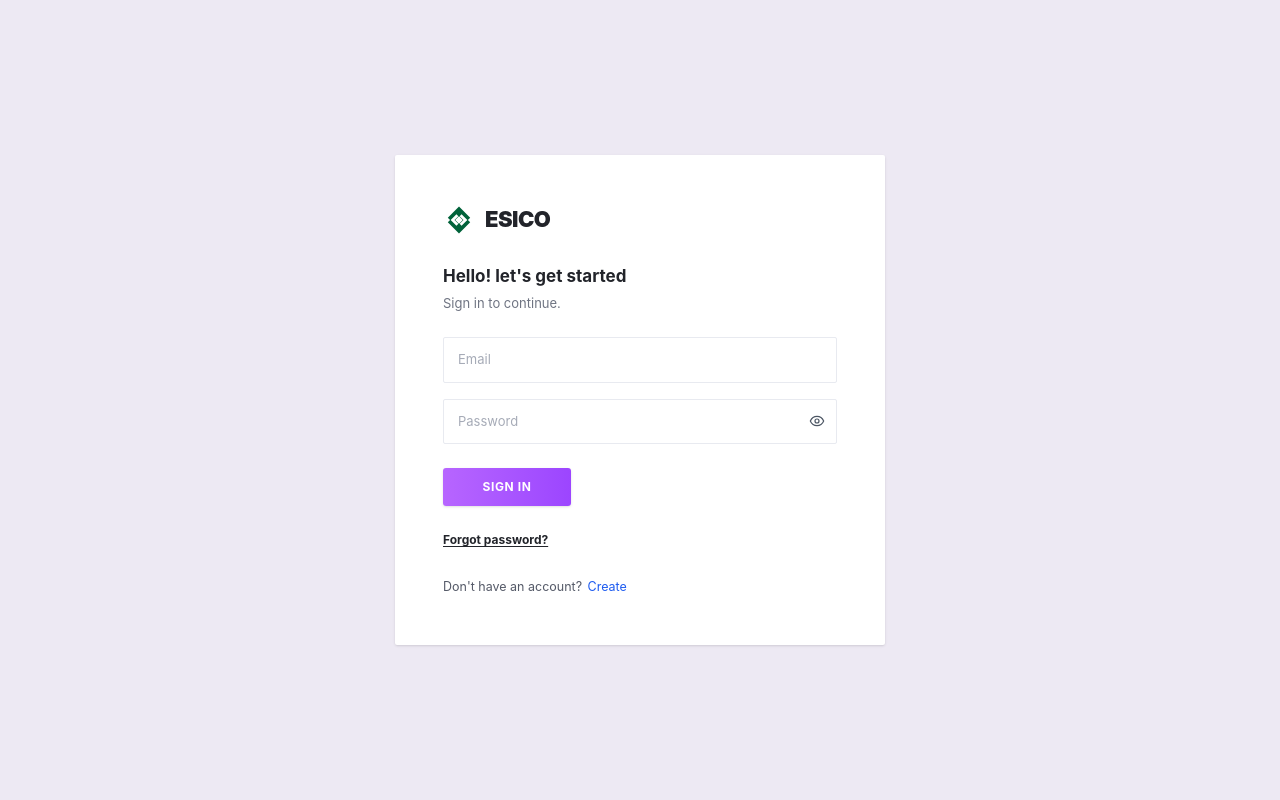
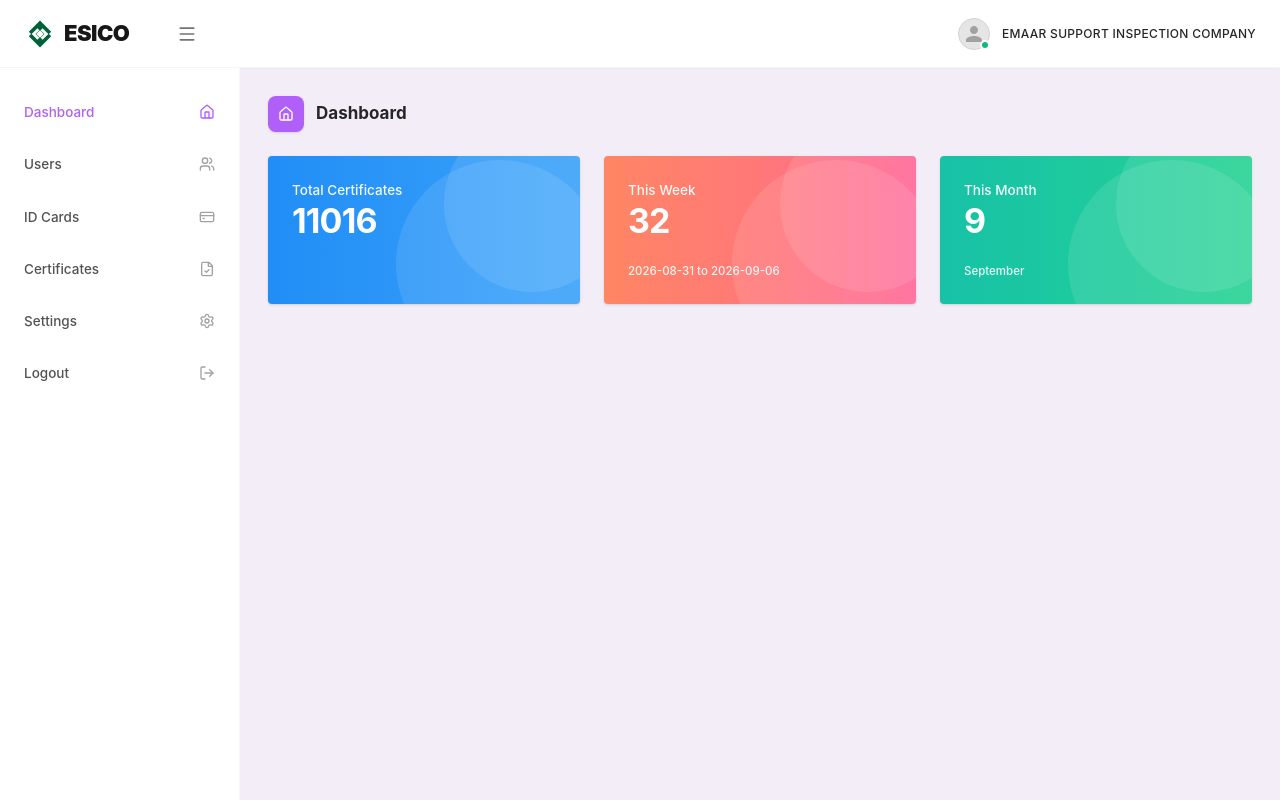
Before and after one commit to raginraju/esico-prototype, a React (Vite) app: page /dashboard in a window 1280 px wide. Built offline with nearby package versions, Linux system fonts and the light colour scheme.

Commit message:
dashboard changes

```diff
--- a/src/App.tsx
+++ b/src/App.tsx
@@ -1,27 +1,20 @@
-import { HashRouter, Routes, Route, Navigate } from "react-router-dom";
+import { BrowserRouter, Routes, Route, Navigate } from "react-router-dom";
 import Login from "./pages/Login";
+import Dashboard from "./pages/Dashboard";
 import ViewCertificates from "./pages/ViewCertificates";
 import ViewPDF from "./pages/ViewPDF";
-import Portal from "./pages/Portal";
 
 export default function App() {
   return (
-    <HashRouter>
+    <BrowserRouter>
       <Routes>
-        {/* Homepage: Sign In Screen */}
         <Route path="/" element={<Login />} />
         <Route path="/login" element={<Navigate to="/" replace />} />
-
-        {/* Public Certificate Verification Screens */}
+        <Route path="/dashboard" element={<Dashboard />} />
         <Route path="/viewcertificates" element={<ViewCertificates />} />
         <Route path="/viewPDF/:id" element={<ViewPDF />} />
-
-        {/* Internal Inspector Portal */}
-        <Route path="/portal" element={<Portal />} />
-
-        {/* Catch-all: Redirect unknown paths back to Homepage */}
         <Route path="*" element={<Navigate to="/" replace />} />
       </Routes>
-    </HashRouter>
+    </BrowserRouter>
   );
 }
--- /dev/null
+++ b/src/pages/Dashboard.tsx
@@ -0,0 +1,165 @@
+import { useState } from "react";
+import { useNavigate } from "react-router-dom";
+import {
+  Home,
+  Users,
+  CreditCard,
+  FileCheck,
+  Settings,
+  LogOut,
+  Menu,
+} from "lucide-react";
+
+export default function Dashboard() {
+  const [activeTab, setActiveTab] = useState<string>("Dashboard");
+  const navigate = useNavigate();
+
+  const navItems = [
+    { label: "Dashboard", icon: Home, path: "/dashboard" },
+    { label: "Users", icon: Users, path: "/users" },
+    { label: "ID Cards", icon: CreditCard, path: "/id-cards" },
+    { label: "Certificates", icon: FileCheck, path: "/certificates" },
+    { label: "Settings", icon: Settings, path: "/settings" },
+    { label: "Logout", icon: LogOut, path: "/login", isLogout: true },
+  ];
+
+  const handleNavClick = (item: (typeof navItems)[0]) => {
+    if (item.isLogout) {
+      localStorage.removeItem("esico_demo_token");
+      navigate("/login");
+    } else {
+      setActiveTab(item.label);
+      if (item.label === "Certificates") {
+        navigate("/viewcertificates");
+      }
+    }
+  };
+
+  return (
+    <div className="min-h-screen bg-[#f3edf7] flex flex-col font-sans">
+      {/* Top Header Bar */}
+      <header className="h-[68px] bg-white border-b border-neutral-100 flex items-center justify-between px-6 shrink-0 shadow-[0_1px_3px_rgba(0,0,0,0.02)]">
+        {/* Left: Logo & Hamburger Menu */}
+        <div className="flex items-center gap-12">
+          <div className="flex items-center gap-2 cursor-pointer" onClick={() => navigate("/")}>
+            <svg className="w-8 h-8 text-[#00623a]" viewBox="0 0 100 100" fill="currentColor">
+              <path d="M50 8L15 43L30 58L50 38L70 58L85 43L50 8Z" />
+              <path d="M50 92L85 57L70 42L50 62L30 42L15 57L50 92Z" />
+              <path d="M42 32L24 50L42 68L48 62L36 50L48 38L42 32Z" fill="#ffffff" />
+              <path d="M58 32L76 50L58 68L52 62L64 50L52 38L58 32Z" fill="#ffffff" />
+            </svg>
+            <span className="text-[22px] font-black tracking-tight text-neutral-900 font-sans">
+              ESICO
+            </span>
+          </div>
+
+          <button className="text-neutral-500 hover:text-neutral-800 transition-colors cursor-pointer">
+            <Menu className="w-5 h-5" />
+          </button>
+        </div>
+
+        {/* Right: User Profile Indicator */}
+        <div className="flex items-center gap-3">
+          <div className="relative">
+            <div className="w-8 h-8 rounded-full bg-neutral-200 border border-neutral-300 flex items-center justify-center text-neutral-500 text-xs font-semibold">
+              <svg className="w-5 h-5 text-neutral-400" fill="currentColor" viewBox="0 0 24 24">
+                <path d="M12 12c2.7 0 4.8-2.1 4.8-4.8S14.7 2.4 12 2.4 7.2 4.5 7.2 7.2 9.3 12 12 12zm0 2.4c-3.2 0-9.6 1.6-9.6 4.8v2.4h19.2v-2.4c0-3.2-6.4-4.8-9.6-4.8z" />
+              </svg>
+            </div>
+            <span className="absolute bottom-0 right-0 w-2.5 h-2.5 rounded-full bg-[#10b981] border-2 border-white"></span>
+          </div>
+          <span className="text-[12px] font-medium text-neutral-800 tracking-wide uppercase">
+            EMAAR SUPPORT INSPECTION COMPANY
+          </span>
+        </div>
+      </header>
+
+      {/* Main Body */}
+      <div className="flex flex-1">
+        {/* Left Sidebar */}
+        <aside className="w-60 bg-white border-r border-neutral-100/80 py-5 flex flex-col shrink-0">
+          <nav className="space-y-1">
+            {navItems.map((item) => {
+              const Icon = item.icon;
+              const isActive = activeTab === item.label;
+
+              return (
+                <button
+                  key={item.label}
+                  onClick={() => handleNavClick(item)}
+                  className={`w-full flex items-center justify-between px-6 py-3.5 text-[13.5px] font-medium transition-colors cursor-pointer text-left ${
+                    isActive
+                      ? "text-[#b05ff8]"
+                      : "text-neutral-600 hover:text-neutral-900 hover:bg-neutral-50"
+                  }`}
+                >
+                  <span>{item.label}</span>
+                  <Icon
+                    className={`w-4 h-4 ${
+                      isActive ? "text-[#b05ff8]" : "text-neutral-400"
+                    }`}
+                  />
+                </button>
+              );
+            })}
+          </nav>
+        </aside>
+
+        {/* Dashboard Content */}
+        <main className="flex-1 p-7 overflow-y-auto">
+          {/* Breadcrumb Header */}
+          <div className="flex items-center gap-3 mb-6">
+            <div className="w-9 h-9 rounded-[8px] bg-[#b05ff8] flex items-center justify-center text-white shadow-sm">
+              <Home className="w-4 h-4" />
+            </div>
+            <h1 className="text-[17px] font-bold text-neutral-800">
+              Dashboard
+            </h1>
+          </div>
+
+          {/* KPI Statistic Cards Grid */}
+          <div className="grid grid-cols-1 md:grid-cols-3 gap-6">
+            {/* Card 1: Total Certificates (Blue Gradient) */}
+            <div className="relative overflow-hidden rounded-[4px] bg-gradient-to-r from-[#208ef7] to-[#3aa2f8] p-6 text-white shadow-sm min-h-[148px] flex flex-col justify-between">
+              <div>
+                <p className="text-[13.5px] font-medium text-white/95">Total Certificates</p>
+                <h2 className="text-[34px] font-bold tracking-tight mt-1 leading-none">11016</h2>
+              </div>
+              {/* Decorative Background Circles */}
+                <div className="pointer-events-none absolute -top-10 -right-10 w-44 h-44 rounded-full bg-white/10" />
+                <div className="pointer-events-none absolute -bottom-16 -right-6 w-52 h-52 rounded-full bg-white/10" />
+            </div>
+
+            {/* Card 2: This Week (Coral/Red-Pink Gradient) */}
+            <div className="relative overflow-hidden rounded-[4px] bg-gradient-to-r from-[#ff8563] via-[#ff7878] to-[#ff6696] p-6 text-white shadow-sm min-h-[148px] flex flex-col justify-between">
+              <div>
+                <p className="text-[13.5px] font-medium text-white/95">This Week</p>
+                <h2 className="text-[34px] font-bold tracking-tight mt-1 leading-none">32</h2>
+              </div>
+              <div className="text-[11.5px] text-white/90 font-medium">
+                2026-08-31 to 2026-09-06
+              </div>
+              {/* Decorative Background Circles */}
+                <div className="pointer-events-none absolute -top-10 -right-10 w-44 h-44 rounded-full bg-white/10" />
+                <div className="pointer-events-none absolute -bottom-16 -right-6 w-52 h-52 rounded-full bg-white/10" />
+            </div>
+
+            {/* Card 3: This Month (Emerald/Teal Gradient) */}
+            <div className="relative overflow-hidden rounded-[4px] bg-gradient-to-r from-[#17c2a7] to-[#25d292] p-6 text-white shadow-sm min-h-[148px] flex flex-col justify-between">
+              <div>
+                <p className="text-[13.5px] font-medium text-white/95">This Month</p>
+                <h2 className="text-[34px] font-bold tracking-tight mt-1 leading-none">9</h2>
+              </div>
+              <div className="text-[11.5px] text-white/90 font-medium">
+                September
+              </div>
+              {/* Decorative Background Circles */}
+                <div className="pointer-events-none absolute -top-10 -right-10 w-44 h-44 rounded-full bg-white/10" />
+                <div className="pointer-events-none absolute -bottom-16 -right-6 w-52 h-52 rounded-full bg-white/10" />
+            </div>
+          </div>
+        </main>
+      </div>
+    </div>
+  );
+}
--- a/src/pages/Login.tsx
+++ b/src/pages/Login.tsx
@@ -8,10 +8,10 @@ export default function Login() {
   const navigate = useNavigate();
 
   const handleSignIn = (e: React.FormEvent) => {
-    e.preventDefault();
-    localStorage.setItem("esico_demo_token", "demo_session_active");
-    navigate("/portal");
-  };
+  e.preventDefault();
+  localStorage.setItem("esico_demo_token", "demo_session_active");
+  navigate("/dashboard");
+};
 
   return (
     <div className="min-h-screen w-full bg-[#ede9f3] flex items-center justify-center p-4">
```
